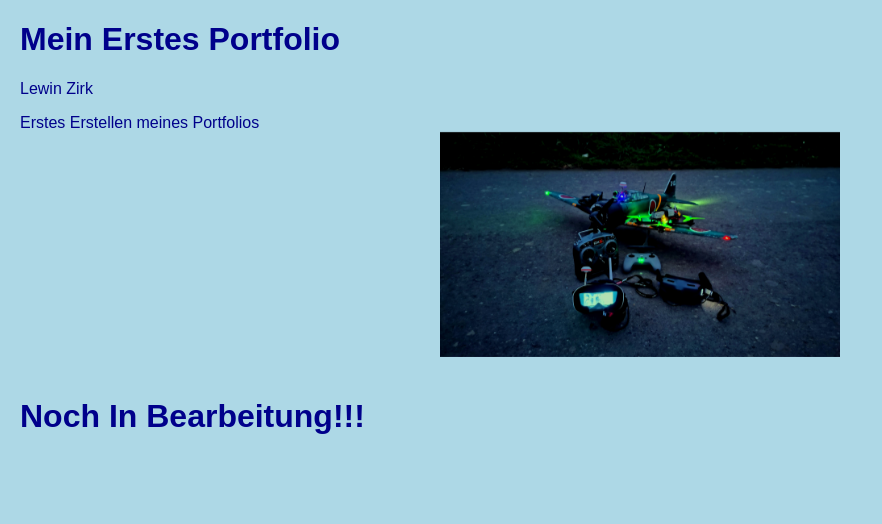
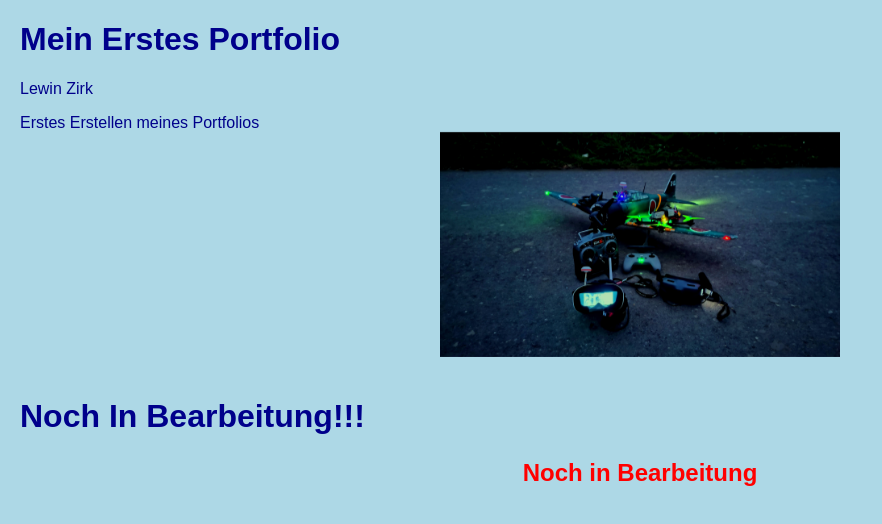
Before and after one commit to zirklewin-X/zirkLewin-X.github.io, a plain HTML site: page index.html in a window 1280 px wide. Shown: the whole page, without its empty margins (0-882 px from the left). Drawn offline with Linux system fonts and the light colour scheme.

Commit message:
Add styling and message for in-progress section

```diff
--- a/index.html
+++ b/index.html
@@ -33,6 +33,14 @@
         margin: 20px auto;
         animation: springen 2s infinite;
       }
+
+      .bearbeitung {
+        text-align: center;
+        font-size: 24px;
+        font-weight: bold;
+        color: red;
+        animation: langsamErscheinen 2s ease-in;
+      }
     </style>
   </head>
 
@@ -40,8 +48,9 @@
     <h1>Mein Erstes Portfolio</h1>
     <p>Lewin Zirk</p>
     <p>Erstes Erstellen meines Portfolios</p>
-<img src="7E444807-E93F-48E9-B189-9E7B700BE843(1).jpeg" alt="flugzeug" width="400">
+    <img src="7E444807-E93F-48E9-B189-9E7B700BE843(1).jpeg" alt="flugzeug" width="400">
 
     <h1>Noch In Bearbeitung!!!</h1>
+    <p class="bearbeitung">Noch in Bearbeitung</p>
   </body>
 </html>
```
